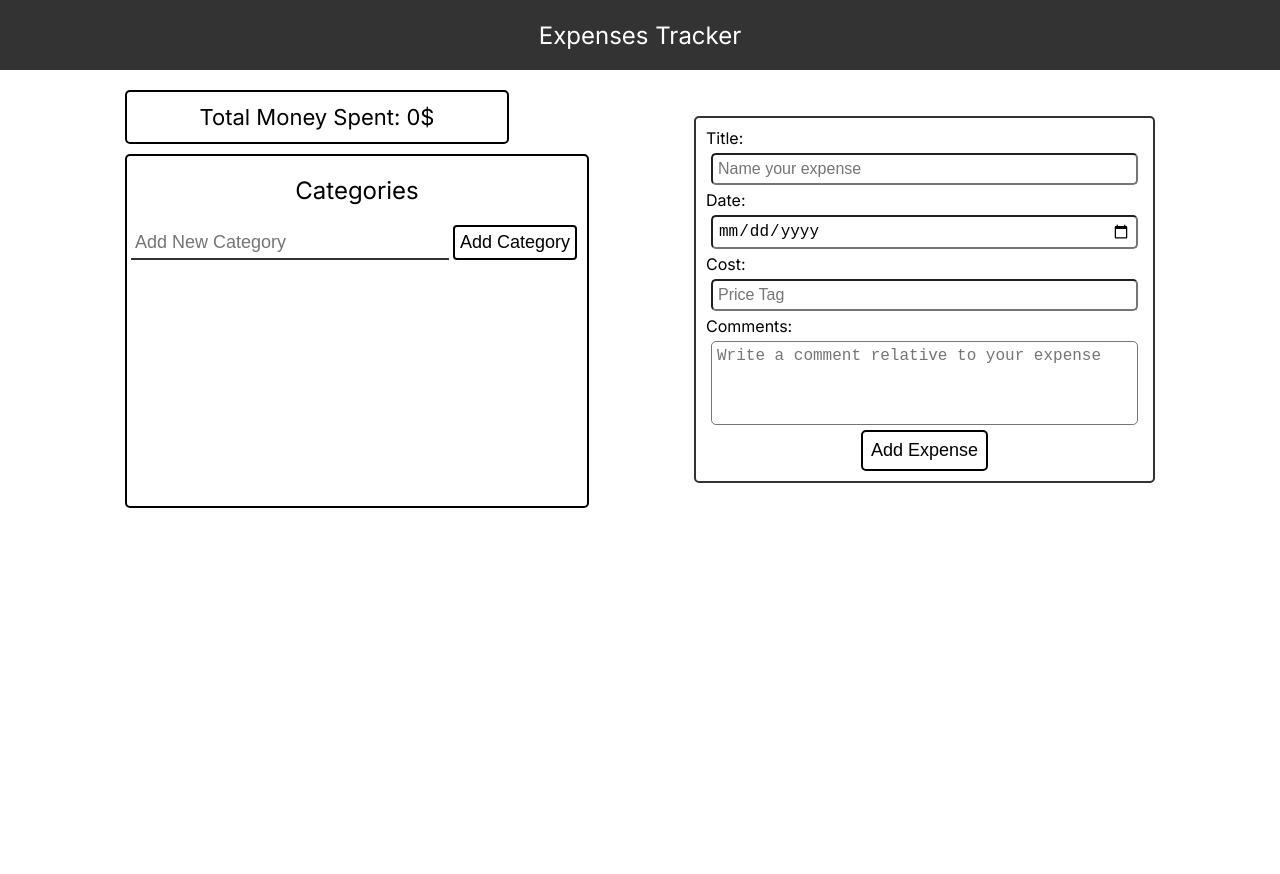
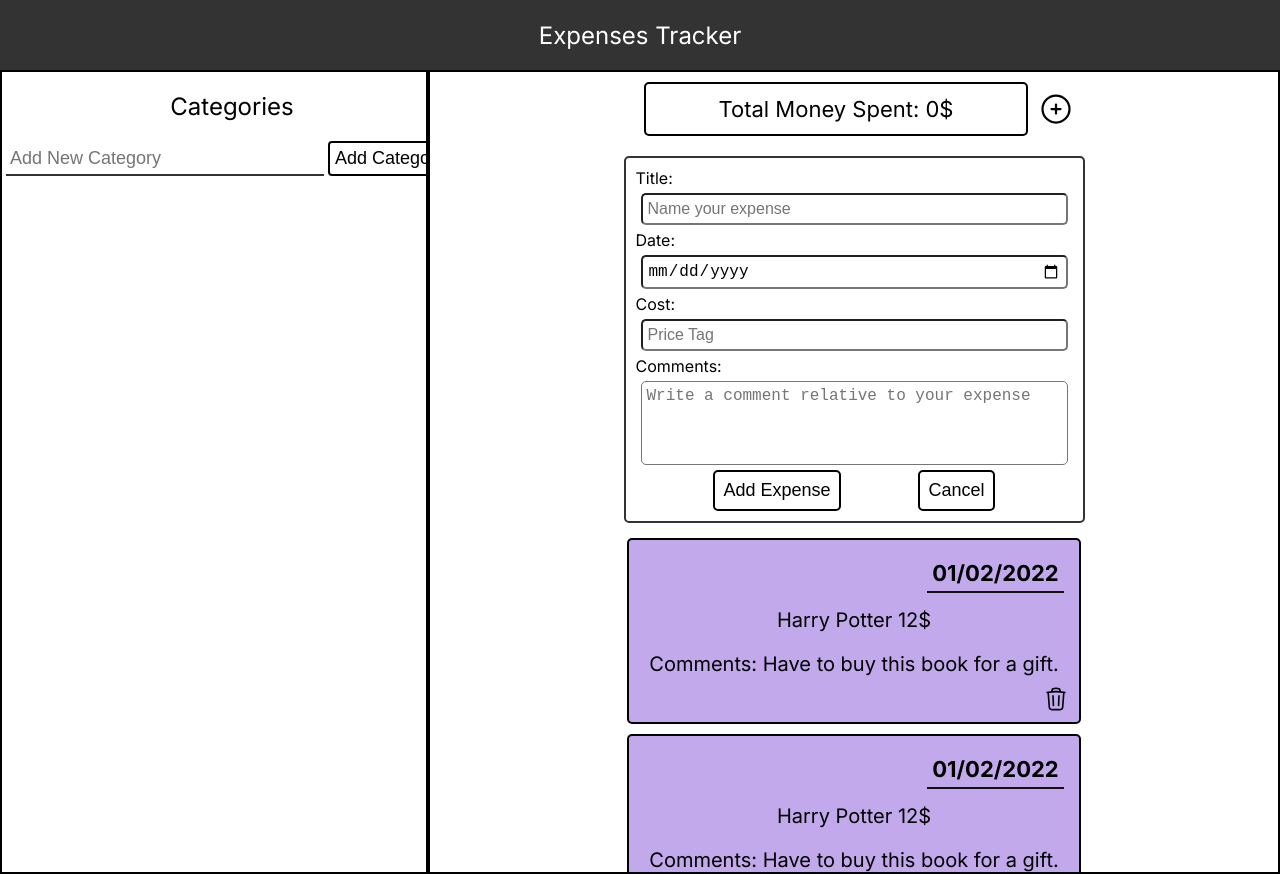
Before and after one commit to antal0x11/budget-royale, a Next.js app: page / in a window 1280 px wide. Before the commit the page ends 800 px from the top, so only its background shows below. Built offline with nearby package versions, Linux system fonts and the light colour scheme.

Commit message:
add: styles for layout

```diff
--- a/lib/NewExpense.tsx
+++ b/lib/NewExpense.tsx
@@ -2,7 +2,6 @@ import styles from "@/styles/new-expense-form.module.css";
 
 export default function NewExpense() {
     return (
-        <div>
             <form className={styles.addItem} action={"#"} method={"POST"} >
                 <label htmlFor={"title"}>Title: </label>
                 <input className={styles.inputBoxN} id={"title"} type={"text"} name={"title"} placeholder={"Name your expense"} required={true} />
@@ -16,8 +15,10 @@ export default function NewExpense() {
                 <label htmlFor={"comments"}>Comments: </label>
                 <textarea className={styles.inputBoxN} id={"comments"} name={"comments"} rows={4} cols={40} placeholder={"Write a comment relative to your expense"} autoComplete={"off"} />
 
-                <input className={styles.inputSubmit} type={"submit"} value={"Add Expense"} />
+                <div className={styles.btn}>
+                    <input className={styles.inputSubmit} type={"submit"} value={"Add Expense"} />
+                    <button className={styles.cancelBtn}>Cancel</button>
+                </div>
             </form>
-        </div>
-    )
-}
+        )
+    }
--- a/pages/_document.tsx
+++ b/pages/_document.tsx
@@ -3,9 +3,7 @@ import { Html, Head, Main, NextScript } from 'next/document'
 export default function Document() {
   return (
     <Html lang="en">
-      <Head>
-        <title>Expenses Tracker</title>
-      </Head>
+      <Head />
       <body>
         <Main />
         <NextScript />
--- a/pages/index.tsx
+++ b/pages/index.tsx
@@ -1,3 +1,4 @@
+import Head from "next/head";
 import TopTitle from "@/lib/TopTitle";
 import ExpensesCard from "@/lib/ExpensesCard";
 import NewExpense from "@/lib/NewExpense";
@@ -7,16 +8,43 @@ import MainSubTitle from "@/lib/MainSubTitle";
 import Categories from "@/lib/Categories";
 
 export default function Home() {
+
+  //TODO make the categories tab stick left
+
   return (
       <div>
+        <Head>
+          <title>Expenses Tracker</title>
+        </Head>
         <TopTitle />
         <div className={styles.container}>
-            <div>
-              <MainSubTitle />
+            <div className={styles.mainContainerItemsLeft}>
               <Categories />
             </div>
-            <div><NewExpense /></div>
-            {/* <div><ExpensesCard title={"Harry Potter"} cost={12} date={"01/02/2022"} comments={"Have to buy this book for a gift."}/></div> */}
+            <div className={styles.mainContainerItemsRight}>
+                <div className={styles.infoContainer}>
+                  <div className={styles.infoContainerItemMain}>
+                    <MainSubTitle />
+                    <svg xmlns="http://www.w3.org/2000/svg" fill="none" viewBox="0 0 24 24" strokeWidth={1.5} stroke="currentColor">
+                      <path strokeLinecap="round" strokeLinejoin="round" d="M12 9v6m3-3H9m12 0a9 9 0 11-18 0 9 9 0 0118 0z" />
+                    </svg>
+
+                  </div>
+                  <div><NewExpense /></div>
+                </div>
+                <div className={styles.cardContainer}>
+                  <div className={styles.cardContainerItem}><ExpensesCard title={"Harry Potter"} cost={12} date={"01/02/2022"} comments={"Have to buy this book for a gift."}/></div>
+                  <div className={styles.cardContainerItem}><ExpensesCard title={"Harry Potter"} cost={12} date={"01/02/2022"} comments={"Have to buy this book for a gift."}/></div>
+                  <div className={styles.cardContainerItem}><ExpensesCard title={"Harry Potter"} cost={12} date={"01/02/2022"} comments={"Have to buy this book for a gift."}/></div>
+                  <div className={styles.cardContainerItem}><ExpensesCard title={"Harry Potter"} cost={12} date={"01/02/2022"} comments={"Have to buy this book for a gift."}/></div>
+                  <div className={styles.cardContainerItem}><ExpensesCard title={"Harry Potter"} cost={12} date={"01/02/2022"} comments={"Have to buy this book for a gift."}/></div>
+                  <div className={styles.cardContainerItem}><ExpensesCard title={"Harry Potter"} cost={12} date={"01/02/2022"} comments={"Have to buy this book for a gift."}/></div>
+                  <div className={styles.cardContainerItem}><ExpensesCard title={"Harry Potter"} cost={12} date={"01/02/2022"} comments={"Have to buy this book for a gift."}/></div>
+                  <div className={styles.cardContainerItem}><ExpensesCard title={"Harry Potter"} cost={12} date={"01/02/2022"} comments={"Have to buy this book for a gift."}/></div>
+                  <div className={styles.cardContainerItem}><ExpensesCard title={"Harry Potter"} cost={12} date={"01/02/2022"} comments={"Have to buy this book for a gift."}/></div>
+                  <div className={styles.cardContainerItem}><ExpensesCard title={"Harry Potter"} cost={12} date={"01/02/2022"} comments={"Have to buy this book for a gift."}/></div>
+                </div>
+            </div>
         </div>
       </div>
     )
--- a/styles/categories.module.css
+++ b/styles/categories.module.css
@@ -7,9 +7,9 @@
     flex-direction: column;
     width: 460px;
     height: 350px;
-    border: 2px solid black;
-    border-radius: 5px;
-    margin-top: 10px;
+    /* border: 2px solid black;
+    border-radius: 5px; */
+    margin-top: 0;
     margin-left: 0;
 }
 
--- a/styles/expenses-card.module.css
+++ b/styles/expenses-card.module.css
@@ -11,6 +11,7 @@
 	padding: 10px;
 	border-radius: 5px;
 	background-color: #C2A9EB;
+	margin: 5px;
 }
 
 .item {
--- a/styles/home.module.css
+++ b/styles/home.module.css
@@ -9,4 +9,69 @@
     margin: 20px;
     justify-content: space-evenly;
     align-items: center;
+    margin: 0;
 }
+
+/* .container div:nth-last-of-type(1) {
+    flex: 2;
+    height: 100vh;
+    overflow-y: scroll;
+}
+
+.container div:nth-last-of-type(2) {
+    flex: 1;
+    height: 100vh;
+    overflow-y: scroll;
+    margin: 0;
+} */
+
+.mainContainerItemsLeft {
+    flex: 1;
+    height: 100vh;
+    overflow-y: scroll;
+    border: 2px solid black;
+}
+
+.mainContainerItemsRight {
+    flex: 2;
+    height: 100vh;
+    overflow-y: scroll;
+    border: 2px solid black;
+}
+
+.infoContainer {
+    display: flex;
+    flex-direction: column;
+    flex-wrap: nowrap;
+    justify-content: center;
+    align-items: center;
+}
+
+.cardContainer {
+    display: flex;
+    flex-direction: row;
+    flex-wrap: wrap;
+    justify-content: space-evenly;
+    align-items: center;
+    flex: 1;
+    flex-basis: 100%;
+}
+
+.infoContainerItemMain {
+    display: flex;
+    flex-direction: row;
+    flex-wrap: wrap;
+    justify-content: space-evenly;
+    align-items: center;
+    flex: 1;
+    flex-basis: 100%;
+}
+
+.infoContainerItemMain svg {
+    width: 36px;
+    height: 36px;
+}
+
+.infoContainerItemMain svg:hover {
+    cursor: pointer;
+}
--- a/styles/new-expense-form.module.css
+++ b/styles/new-expense-form.module.css
@@ -9,7 +9,7 @@
     border: 2px solid #333;
     border-radius: 5px;
     padding: 10px;
-
+    margin: 10px;
 }
 
 .inputBoxN {
@@ -22,6 +22,14 @@
 
 .inputBoxN:focus {
     outline: none;
+}
+
+.btn {
+    display: flex;
+    flex-direction: row;
+    flex-wrap: wrap;
+    justify-content: space-evenly;
+    align-items: center;
 }
 
 .inputSubmit {
@@ -40,3 +48,20 @@
     background-color: #333;
     color: white;
 }
+
+.cancelBtn {
+    justify-self: center;
+    font-size: 18px;
+    padding: 8px;
+    text-align: center;
+    background-color: white;
+    color: black;
+    border-radius: 5px;
+    border: 2px solid black;
+}
+
+.cancelBtn:hover {
+    cursor: pointer;
+    background-color: #333;
+    color: white;
+}
--- a/styles/subtitle-card.module.css
+++ b/styles/subtitle-card.module.css
@@ -14,4 +14,5 @@
     width: 380px;
     height: 50px;
     border-radius: 5px;
+    margin: 10px;
 }
```
